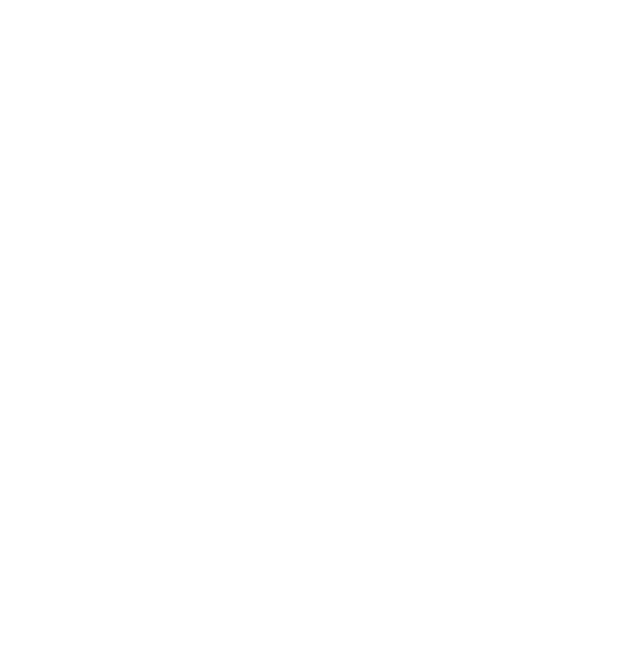
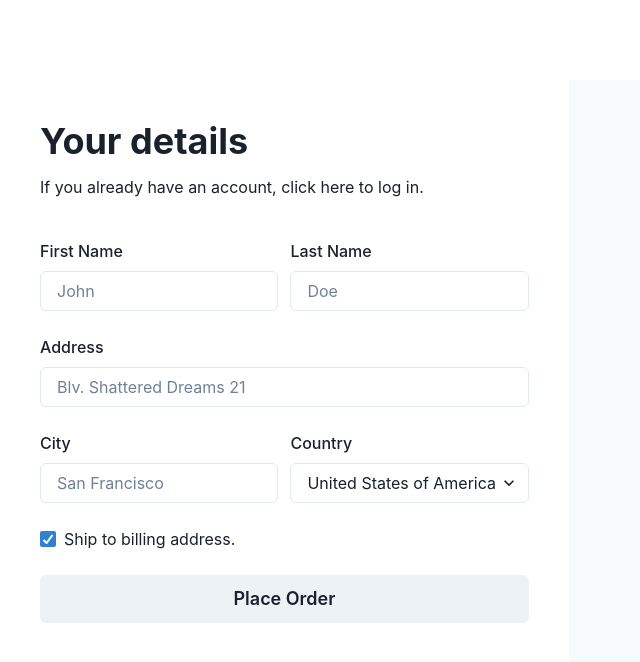
Before and after one commit to olaide-hok/Next-js-Chakra-UI, a Next.js app: page / in a window 1280 px wide. Shown: the top 662 px of the page, without its empty margins (0-640 px from the left). Built offline with nearby package versions, Linux system fonts and the light colour scheme.

Commit message:
Complete Details component.

```diff
--- a/src/sections/details.tsx
+++ b/src/sections/details.tsx
@@ -1,13 +1,70 @@
-import {VStack} from '@chakra-ui/react'
+import {
+  VStack,
+  Heading,
+  Text,
+  SimpleGrid,
+  GridItem,
+  FormControl,
+  FormLabel,
+  Input,
+  Select,
+  Checkbox,
+  Button,
+} from '@chakra-ui/react'
 
 const Details = () => {
   return (
-    <VStack
-      w="full"
-      h="full"
-      p={40}
-      spacing={10}
-      alignItems="flex-start"></VStack>
+    <VStack w="full" h="full" p={10} spacing={10} alignItems="flex-start">
+      <VStack spacing={3} alignItems="flex-start">
+        <Heading>Your details</Heading>
+        <Text>If you already have an account, click here to log in.</Text>
+      </VStack>
+      <SimpleGrid columns={2} columnGap={3} rowGap={6} w="full">
+        <GridItem colSpan={1}>
+          <FormControl>
+            <FormLabel>First Name</FormLabel>
+            <Input placeholder="John" />
+          </FormControl>
+        </GridItem>
+        <GridItem colSpan={1}>
+          <FormControl>
+            <FormLabel>Last Name</FormLabel>
+            <Input placeholder="Doe" />
+          </FormControl>
+        </GridItem>
+        <GridItem colSpan={2}>
+          <FormControl>
+            <FormLabel>Address</FormLabel>
+            <Input placeholder="Blv. Shattered Dreams 21" />
+          </FormControl>
+        </GridItem>
+        <GridItem colSpan={1}>
+          <FormControl>
+            <FormLabel>City</FormLabel>
+            <Input placeholder="San Francisco" />
+          </FormControl>
+        </GridItem>
+        <GridItem colSpan={1}>
+          <FormControl>
+            <FormLabel>Country</FormLabel>
+            <Select>
+              <option value="usa">United States of America</option>
+              <option value="uae">United Arab Emirates</option>
+              <option value="fr">France</option>
+              <option value="de">England</option>
+            </Select>
+          </FormControl>
+        </GridItem>
+        <GridItem colSpan={2}>
+          <Checkbox defaultChecked>Ship to billing address.</Checkbox>
+        </GridItem>
+        <GridItem colSpan={2}>
+          <Button size="lg" w="full">
+            Place Order
+          </Button>
+        </GridItem>
+      </SimpleGrid>
+    </VStack>
   )
 }
 
```
